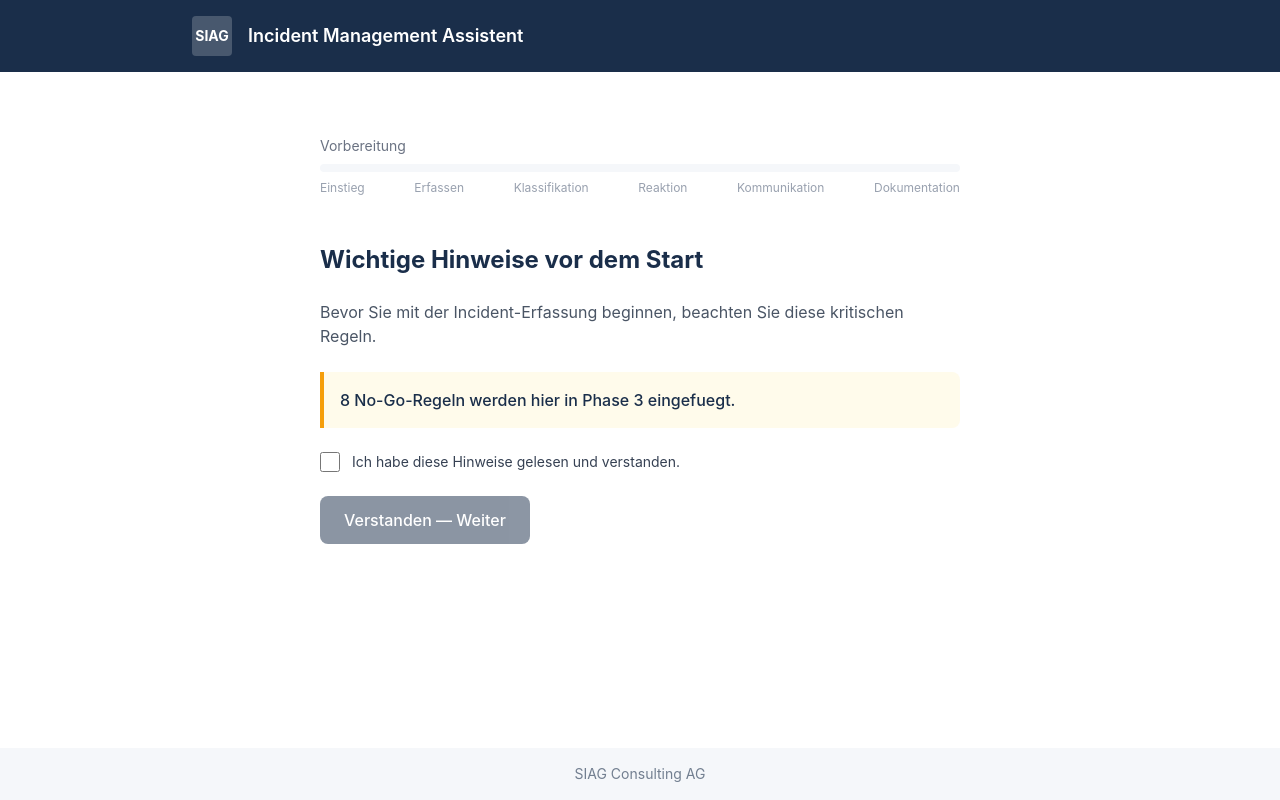
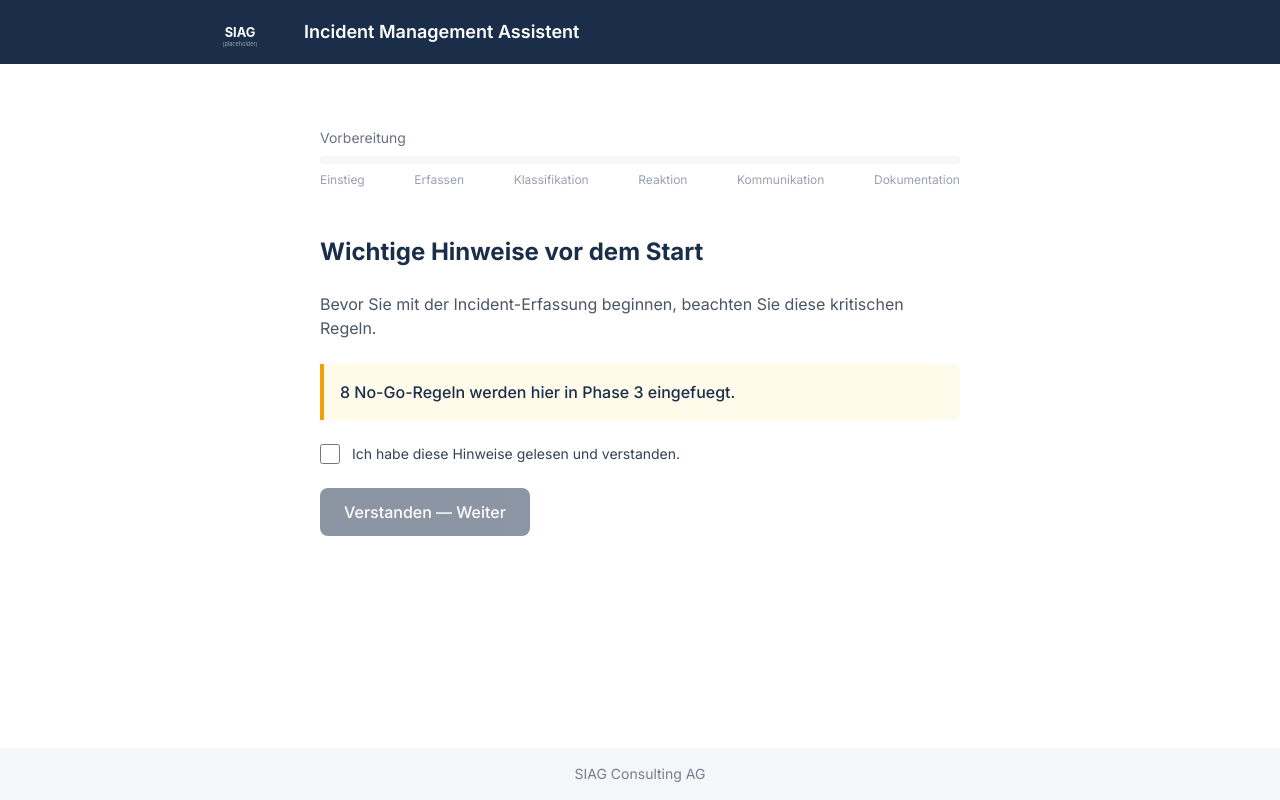
Before and after one commit to pascalammeter/siag-incident-assistant, a Next.js app: page / in a window 1280 px wide. Built offline with nearby package versions, Linux system fonts and the light colour scheme.

Commit message:
feat(05-03): load Inter font and use SVG logo in Header
- Import Inter from next/font/google and apply inter.className to html element
- Replace SIAG text div in Header with img tag referencing /siag-logo.svg
- Fixes missing font load and provides proper logo image for advisor review

```diff
--- a/src/app/layout.tsx
+++ b/src/app/layout.tsx
@@ -1,7 +1,10 @@
 import type { Metadata } from "next";
+import { Inter } from "next/font/google";
 import "./globals.css";
 import { Header } from "@/components/Header";
 import { Footer } from "@/components/Footer";
+
+const inter = Inter({ subsets: ["latin"] });
 
 export const metadata: Metadata = {
   title: "SIAG Incident Management Assistent",
@@ -14,7 +17,7 @@ export default function RootLayout({
   children: React.ReactNode;
 }) {
   return (
-    <html lang="de">
+    <html lang="de" className={inter.className}>
       <body className="min-h-screen flex flex-col bg-white text-navy">
         <Header />
         <main className="flex-1 max-w-4xl mx-auto w-full px-6 py-8">
--- a/src/components/Header.tsx
+++ b/src/components/Header.tsx
@@ -2,9 +2,11 @@ export function Header() {
   return (
     <header className="bg-navy text-white px-6 py-4">
       <div className="max-w-4xl mx-auto flex items-center gap-4">
-        <div className="w-10 h-10 bg-white/20 rounded flex items-center justify-center text-sm font-bold">
-          SIAG
-        </div>
+        <img
+          src="/siag-logo.svg"
+          alt="SIAG"
+          className="h-8 w-auto"
+        />
         <h1 className="text-lg font-semibold">Incident Management Assistent</h1>
       </div>
     </header>
```
